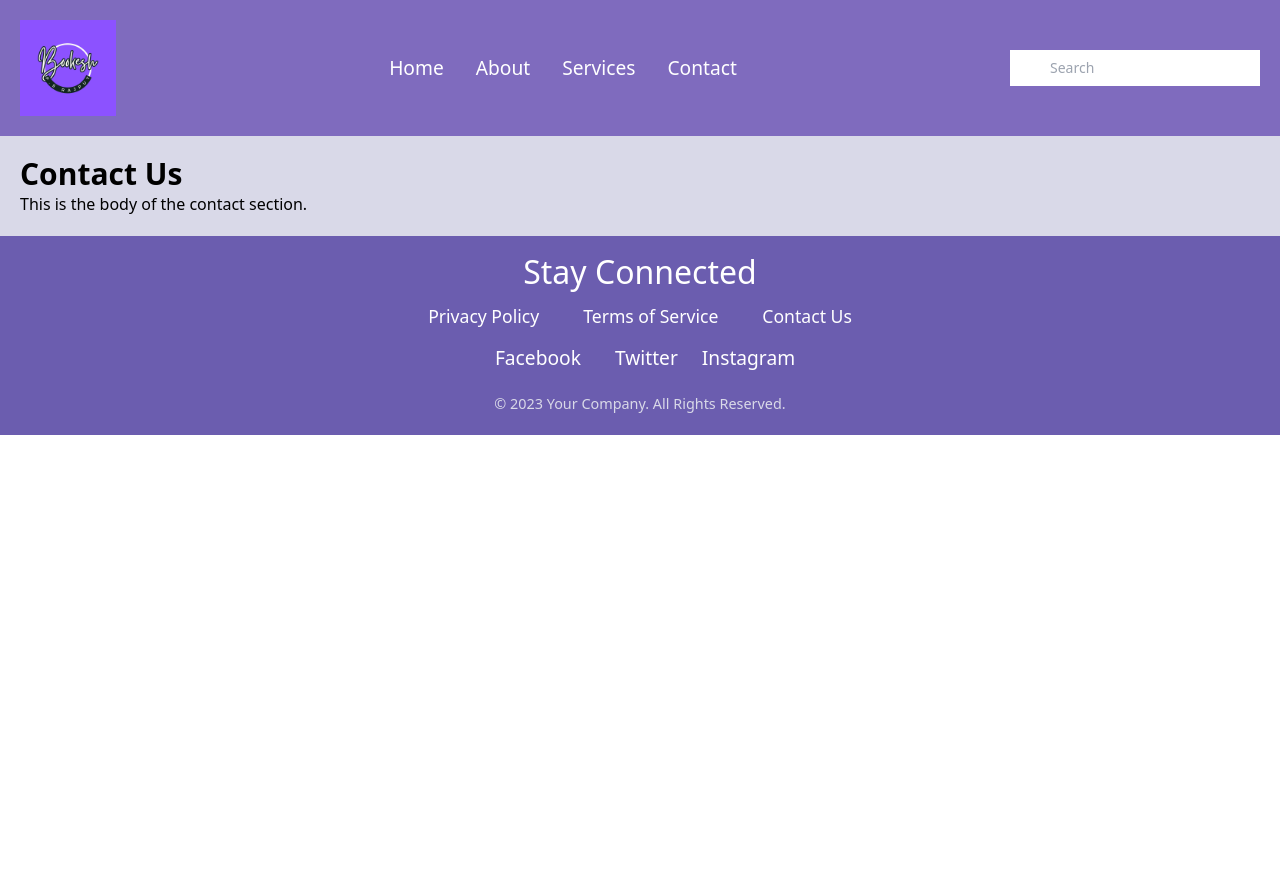
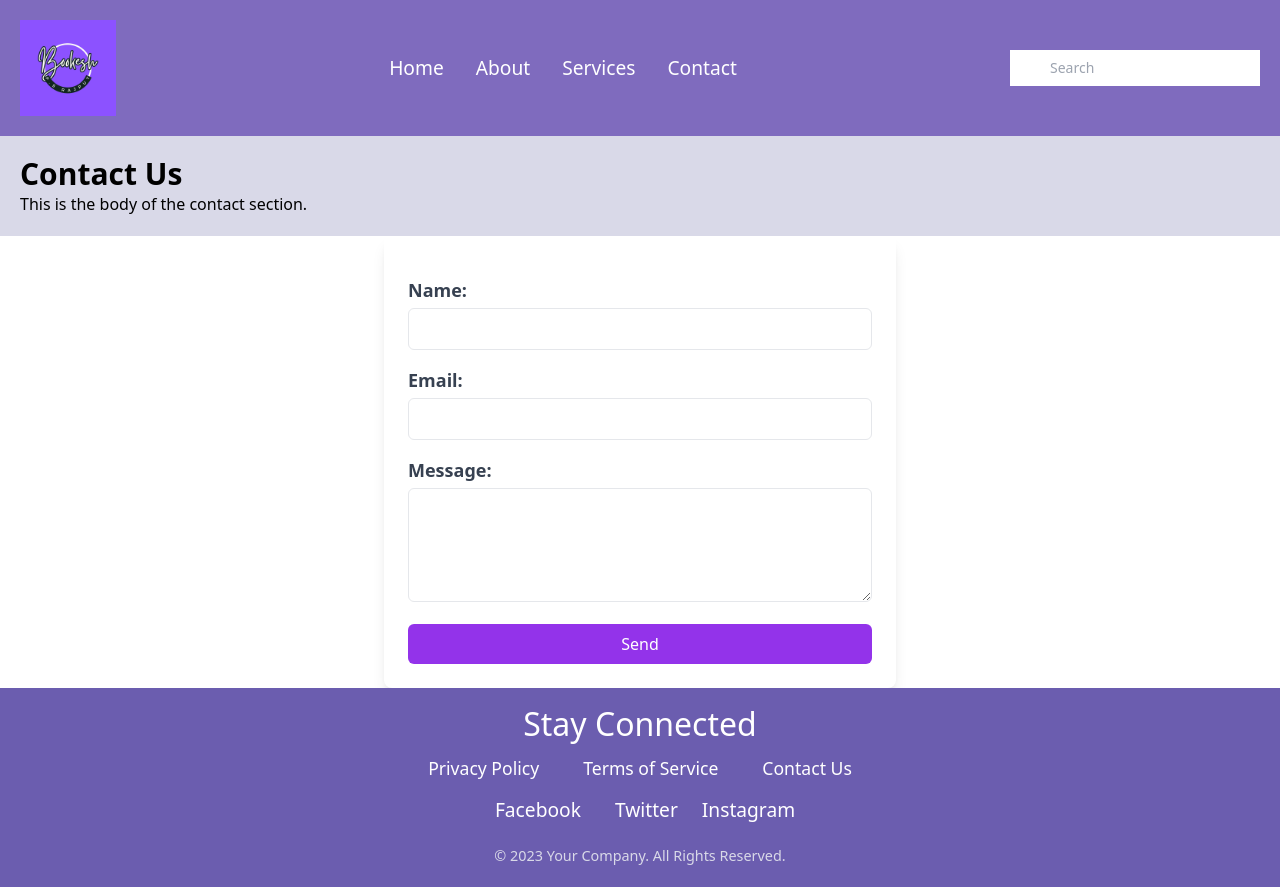
Before and after one commit to dev-paresh/react-learning-project, a React (Create React App) app: page /contact in a window 1280 px wide. Before the commit the page ends 800 px from the top, so only its background shows below. Built offline with nearby package versions, Linux system fonts and the light colour scheme.

Commit message:
contact form added in the contact page

```diff
--- a/src/components/Contact.js
+++ b/src/components/Contact.js
@@ -1,10 +1,53 @@
-import React , {useState} from 'react';
+import React, { useState } from 'react';
 import { CommonHeaTittle } from './CommonHeaTittle';
+
 export const Contact = () => {
   const [title] = useState("Contact Us");
   const [body] = useState("This is the body of the contact section.");
 
   return (
-    <CommonHeaTittle  title={title} body={body} />
+    <>
+      <CommonHeaTittle title={title} body={body} />
+      <div className="p-6 bg-lavender rounded-lg shadow-lg max-w-lg mx-auto">
+        <form className="mt-4 space-y-4">
+          <div className="form-group">
+            <label htmlFor="name" className="block text-lg font-semibold text-gray-700">Name:</label>
+            <input
+              type="text"
+              id="name"
+              name="name"
+              required
+              className="mt-1 p-2 border border-thistle rounded-md w-full focus:outline-none focus:ring-2 focus:ring-purple-400"
+            />
+          </div>
+          <div className="form-group">
+            <label htmlFor="email" className="block text-lg font-semibold text-gray-700">Email:</label>
+            <input
+              type="email"
+              id="email"
+              name="email"
+              required
+              className="mt-1 p-2 border border-thistle rounded-md w-full focus:outline-none focus:ring-2 focus:ring-purple-400"
+            />
+          </div>
+          <div className="form-group">
+            <label htmlFor="message" className="block text-lg font-semibold text-gray-700">Message:</label>
+            <textarea
+              id="message"
+              name="message"
+              required
+              className="mt-1 p-2 border border-thistle rounded-md w-full focus:outline-none focus:ring-2 focus:ring-purple-400"
+              rows="4"
+            ></textarea>
+          </div>
+          <button
+            type="submit"
+            className="mt-4 p-2 bg-purple-600 text-white rounded-md hover:bg-purple-700 transition duration-200 w-full"
+          >
+            Send
+          </button>
+        </form>
+      </div>
+    </>
   );
 }
```
